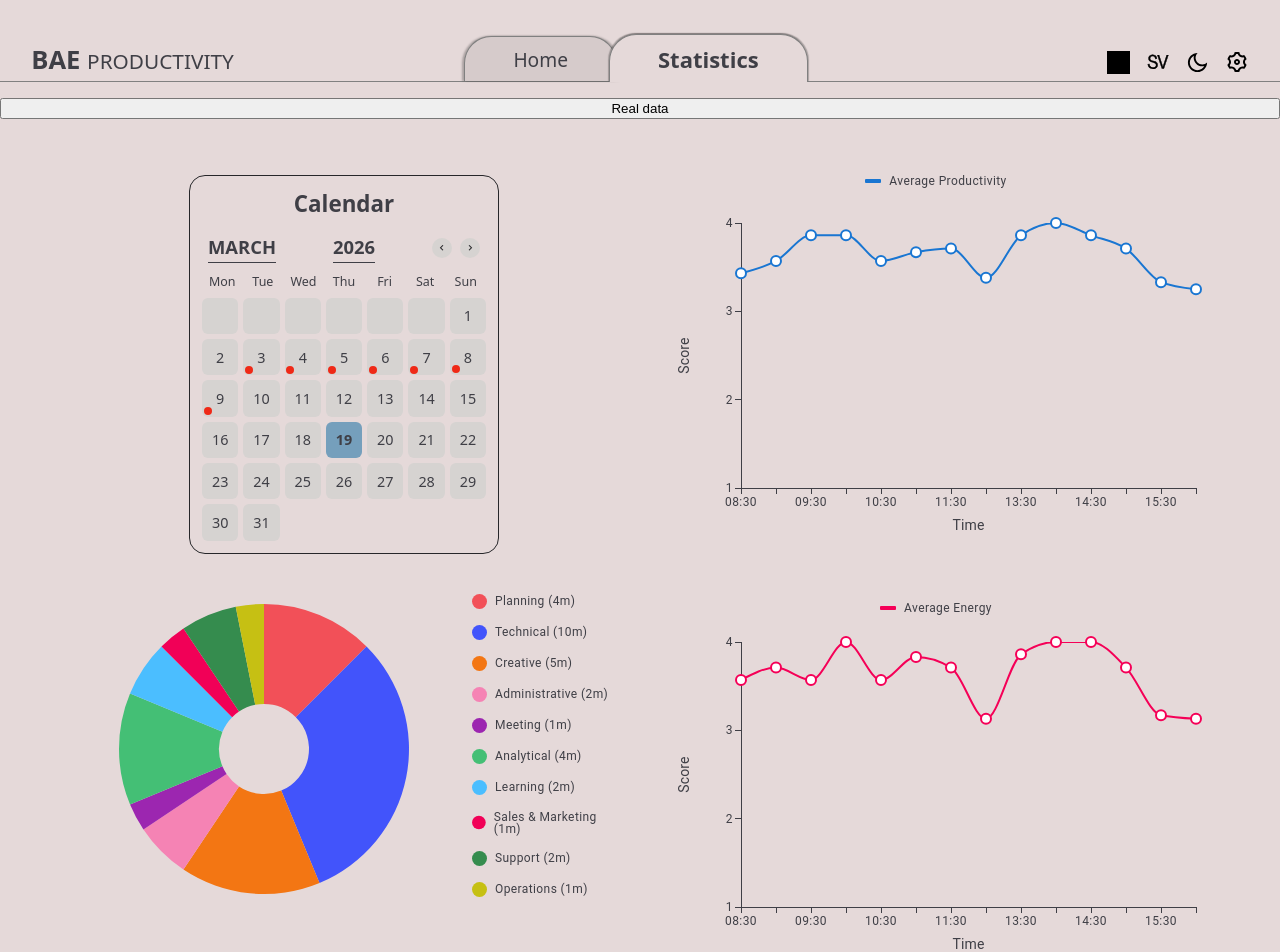
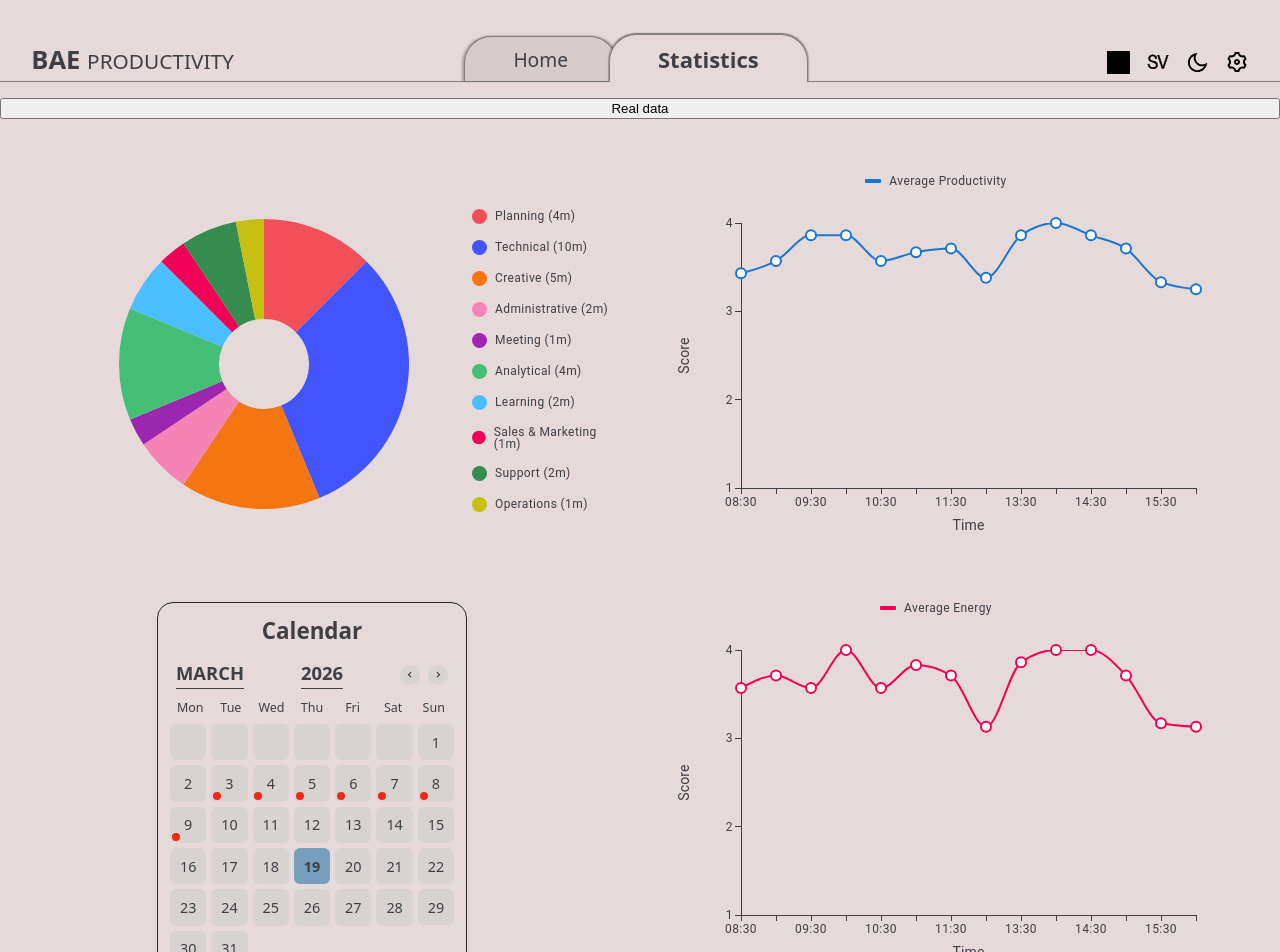
Before and after one commit to ollewarne/linkoping-pps, a React (Vite) app: page /statPage in a window 1280 px wide. Shown: the top 952 px of the page. Built offline with nearby package versions, Linux system fonts and the light colour scheme; grey boxes are pictures that could not be loaded.

Commit message:
changed positions for element for statisticspage.css

```diff
--- a/src/pages/StatisticsPage.jsx
+++ b/src/pages/StatisticsPage.jsx
@@ -3,16 +3,12 @@ import EnergyChart from "../components/Statistics/EnergyChart";
 import TimeSpentChart from "../components/Statistics/TimeSpentChart";
 import { mockData } from "../constants/mockData";
 import { useActivities } from "../contexts/activityContext";
-import { useState, useEffect } from "react";
+import { useState } from "react";
 import CalendarApp from "../components/Calendar/CalendarApp";
 import "./StatisticsPage.css";
 
 function StatisticsPage() {
-const [historyData, setHistoryData] = useState({});
-useEffect(() => {
-  const data = JSON.parse(localStorage.getItem("activityHistory") || "{}");
-  setHistoryData(data);
-}, []);
+  const { activities } = useActivities();
   const [useRealData, setUseRealData] = useState(false);
 
   return (
@@ -22,28 +18,35 @@ useEffect(() => {
       </button>
 
       <div className="statistics-wrapper">
-        <div className="CalendarApp">
-          <CalendarApp />
-        </div>
-
-        <ProductivityChart
-          mockData={mockData}
-          historyData={historyData}
-          useRealData={useRealData}
-        />
-        <div className="TimeSpentChart">
+        <div className="left-column-statistics">
+          <div className="statistics-item TimeSpentChart">
             <TimeSpentChart
               mockData={mockData}
-            historyData={historyData}
+              historyData={activities}
               useRealData={useRealData}
             />
           </div>
+          <div className="statistics-item CalendarApp">
+            <CalendarApp />
+          </div>
+        </div>
 
+        <div className="right-column-statistics">
+          <div className="statistics-item ProductivityChart">
+            <ProductivityChart
+              mockData={mockData}
+              historyData={activities}
+              useRealData={useRealData}
+            />
+          </div>
+          <div className="statistics-item EneryChart">
             <EnergyChart
               mockData={mockData}
-          historyData={historyData}
+              historyData={activities}
               useRealData={useRealData}
             />
+          </div>
+        </div>
       </div>
     </>
   );
```
Lines whose indentation alone changed are shown as unchanged.
